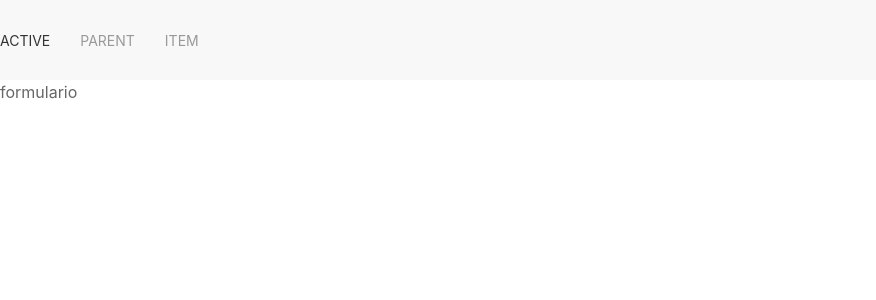
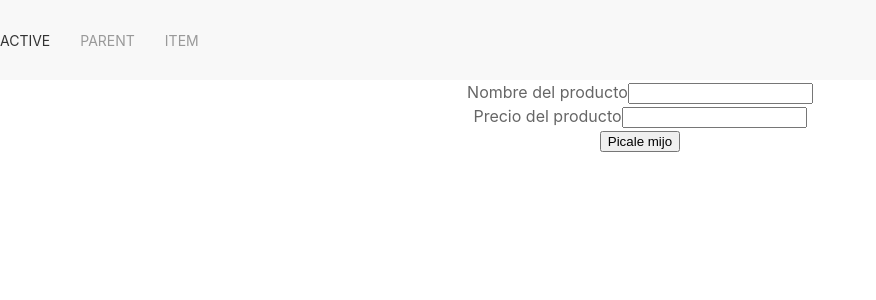
Before and after one commit to DeividZavala/redux-ecommerce, a React (Create React App) app: page /new-product in a window 1280 px wide. Shown: the top 300 px of the page, without its empty margins (0-876 px from the left). Built offline with nearby package versions, Linux system fonts and the light colour scheme.

Commit message:
product form

```diff
--- a/package.json
+++ b/package.json
@@ -10,6 +10,7 @@
     "react-router-dom": "^5.0.0",
     "react-scripts": "3.0.1",
     "redux": "^4.0.1",
+    "redux-form": "^8.2.0",
     "redux-thunk": "^2.3.0",
     "uikit": "^3.1.4"
   },
--- a/src/App.js
+++ b/src/App.js
@@ -4,7 +4,7 @@ import './App.css';
 
 function App() {
   return (
-    <div classNameName="App">
+    <div className="App">
       <nav className="uk-navbar-container" uk-navbar="true">
         <div className="uk-navbar-left">
 
--- a/src/components/NewProduct/NewProductContainer.js
+++ b/src/components/NewProduct/NewProductContainer.js
@@ -1,10 +1,16 @@
 import React, {Component} from 'react';
+import NewProductForm from './NewProductForm';
 
 class NewProductContiner extends Component{
+
+    handleSubmit = (values) => {
+        console.log(values);
+    }
+
     render(){
         return (
             <div>
-                formulario
+                <NewProductForm handleSubmit={this.handleSubmit} />
             </div>
         )
     }
--- a/src/components/NewProduct/NewProductForm.js
+++ b/src/components/NewProduct/NewProductForm.js
@@ -0,0 +1,28 @@
+import React from 'react';
+import { Field, reduxForm } from 'redux-form';
+
+const NewProductForm = ({ handleSubmit }) => (
+    <form onSubmit={handleSubmit}>
+        <div>
+            <label >Nombre del producto</label>
+            <Field
+                name="name"
+                component="input"
+                type="text"
+            />
+        </div>
+        <div>
+            <label >Precio del producto</label>
+            <Field
+                name="price"
+                component="input"
+                type="number"
+            />
+        </div>
+        <button type="submit">Picale mijo</button>
+    </form>
+)
+
+export default reduxForm({
+    form: "newProduct"
+})(NewProductForm)
--- a/src/redux/rootReducer.js
+++ b/src/redux/rootReducer.js
@@ -1,6 +1,8 @@
 import { combineReducers } from 'redux';
 import products from './ducks/products';
+import {reducer as form} from 'redux-form';
 
 export default combineReducers({
-    products
+    products,
+    form
 })
```
Also changed, not shown: 1 other file (tests, documents, lock files or other folders).
